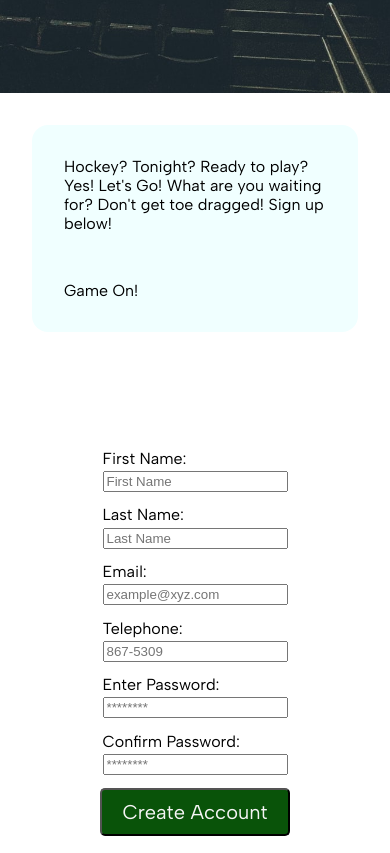
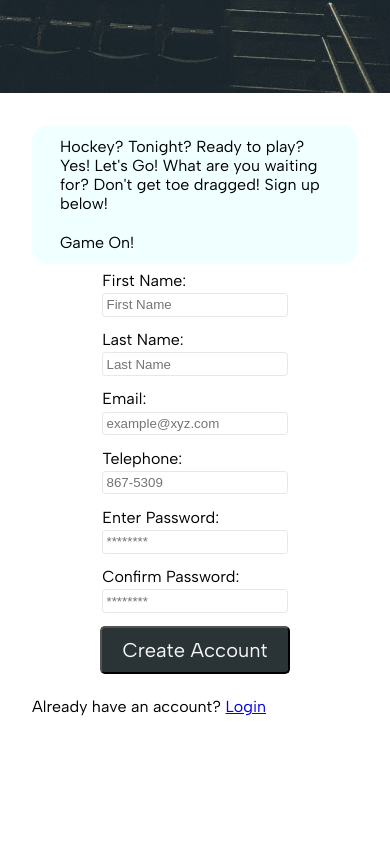
Before and after one commit to portfoliodemo/sign-up-form, a plain HTML site: page index.html in a window 390 px wide. Shown: the part 751-1604 px from the top of the page. Drawn offline with Linux system fonts and the light colour scheme; a web font is replaced by a local one.

Commit message:
Updated telephone form input, added minlength + maxlength, styled form inputs

```diff
--- a/assets/styles/main.css
+++ b/assets/styles/main.css
@@ -74,8 +74,8 @@ section {
 
 main section p {
     font-family: 'Albert Sans', sans-serif;
-    padding: 1em;
-    margin: 1em;
+    padding: 0.5em 1.5em;
+    margin: 0.25em;
 }
 
 form {
@@ -84,19 +84,60 @@ form {
     align-content: center;
     justify-items: center;
     font-family: 'Albert Sans', sans-serif;
+    margin: 0;
+    padding: 0;
+}
+
+label {
+    font-family: 'Albert Sans', sans-serif;
+    padding: 0;
+    margin: 0;
+    font-size: 1em;
 }
 
 .form-inputs {
     display: grid;
+    /* &:invalid:not(:focus):not(:placeholder-shown) {
+        background: pink;
+    } */
 }
 
 input {
     margin-top: 0.25em;
     margin-bottom: 1em;
+    border-color: #E5E7EB;
+    border-width: 0.125em;
+    border-style: solid;
+    border-radius: 0.25em;
+    padding: 0.25em;
+}
+
+/* input:invalid {
+    background: hsla(0, 90%, 70%, 1);
+} */
+
+input:valid {
+    background: hsla(100, 90%, 70%, 1);
+}
+
+input:focus {
+    margin-top: 0.25em;
+    margin-bottom: 1em;
+    border-color: lightblue;
+    border-width: 0.125em;
+    border-style: solid;
+    border-radius: 0.25em;
+    padding: 0.25em;
+    box-shadow: #2a3436;
+    /* box-shadow:
+    inset 0 -3em 3em rgba(0,0,0,0.1),
+          0 0  0 2px rgb(255,255,255),
+          0.3em 0.3em 1em rgba(0,0,0,0.3); */
 }
 
 button {
-    background-color: rgb(9, 83, 9);
+    /* background-color: rgb(9, 83, 9); */
+    background-color: #2a3436;
     color: whitesmoke;
     border-radius: 0.25em;
     font-family: 'Albert Sans', sans-serif;
--- a/index.html
+++ b/index.html
@@ -38,27 +38,27 @@
                 </fieldset> -->
                 <div class="form-inputs">
                     <label for="first-name">First Name:</label>
-                    <input type="text" id="first-name" placeholder="First Name" name="firstName" title="Please enter your first name.">
+                    <input type="text" id="first-name" placeholder="First Name" name="firstName" title="Please enter your first name." required>
                 </div>
                 <div class="form-inputs">
                     <label for="last-name">Last Name:</label>
-                    <input type="text" id="last-name" placeholder="Last Name" name="lastName" title="Please enter your last name.">
+                    <input type="text" id="last-name" placeholder="Last Name" name="lastName" title="Please enter your last name." required>
                 </div>
                 <div class="form-inputs">
                     <label for="email-address">Email:</label>
-                    <input type="email" id="email-address" name="emailAddress" placeholder="example@xyz.com" title="Please enter a valid email address. example@xyz.com">
+                    <input type="email" id="email-address" name="emailAddress" placeholder="example@xyz.com" title="Please enter a valid email address. example@xyz.com" required>
                 </div>
                 <div class="form-inputs">
                     <label for="telephone">Telephone:</label>
-                    <input type="tel" id="telephone" placeholder="867-5309" name="telephoneNumber" title="Please enter a valid telephone number. Example: 867-5309">
+                    <input type="tel" id="telephone" placeholder="867-5309" name="telephoneNumber" title="Please enter a valid telephone number. Example: 1 (708) 867-5309" minlength="7" maxlength="16" required>
                 </div>
                 <div class="form-inputs">
                     <label for="enter-password">Enter Password:</label>
-                    <input type="password" id="enter-password" placeholder="********" name="enterPassword" title="Please enter a password containing at least 16 characters, with at least one digit, one lowercase character, one uppercase character and one symbol.">
+                    <input type="password" id="enter-password" placeholder="********" name="enterPassword" minlength="16" title="Please enter a password containing at least 16 characters, with at least one digit, one lowercase character, one uppercase character and one symbol." required>
                 </div>
                 <div class="form-inputs">
                     <label for="confirm-password">Confirm Password:</label>
-                    <input type="password" id="confirm-password" placeholder="********" name="confirmPassword" title="Please enter a matching valid password.">
+                    <input type="password" id="confirm-password" placeholder="********" name="confirmPassword" minlength="16" title="Please enter a matching valid password." required>
                 </div>
                 <button type="submit">Create Account</button>
             </form>
```
